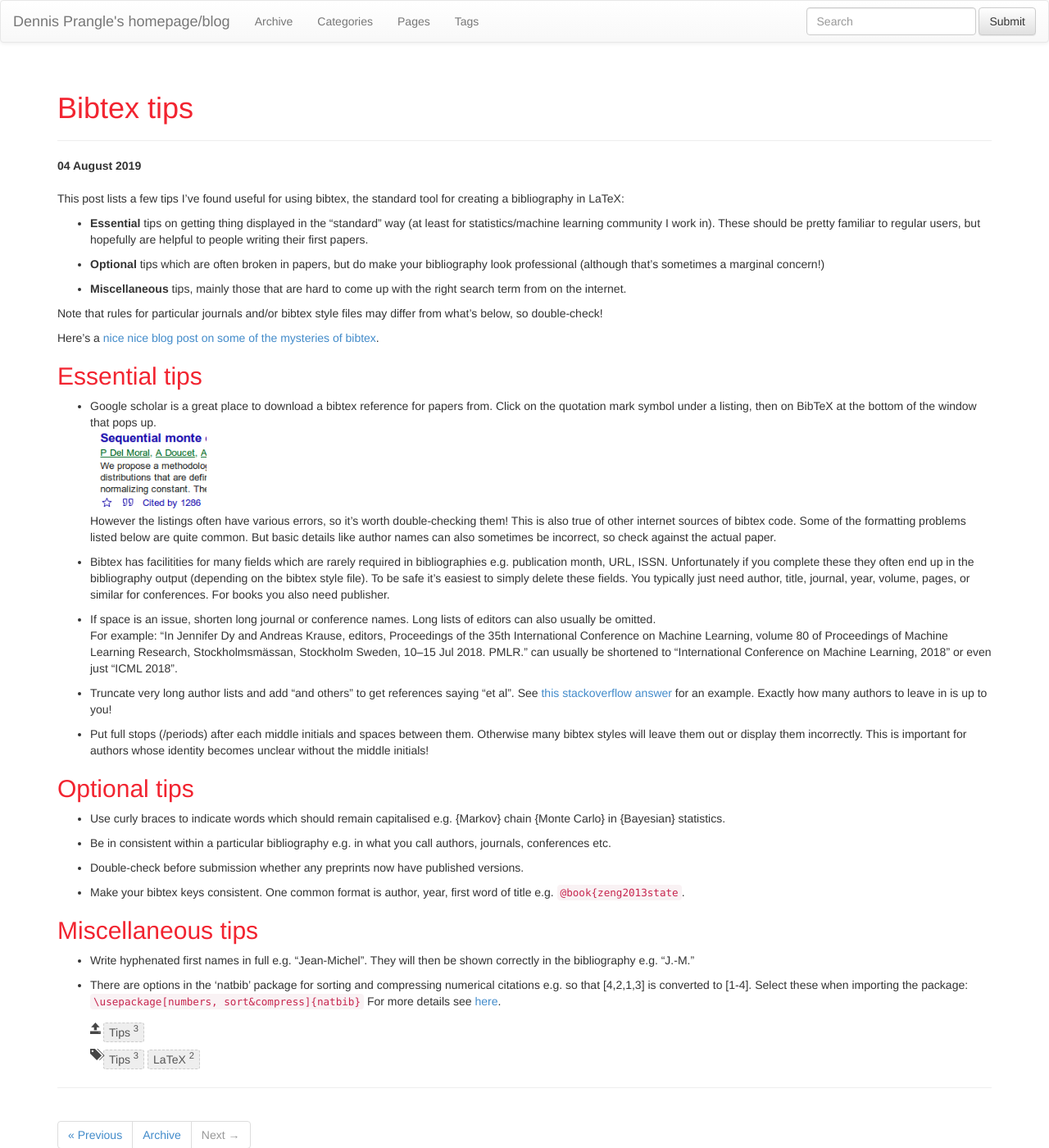
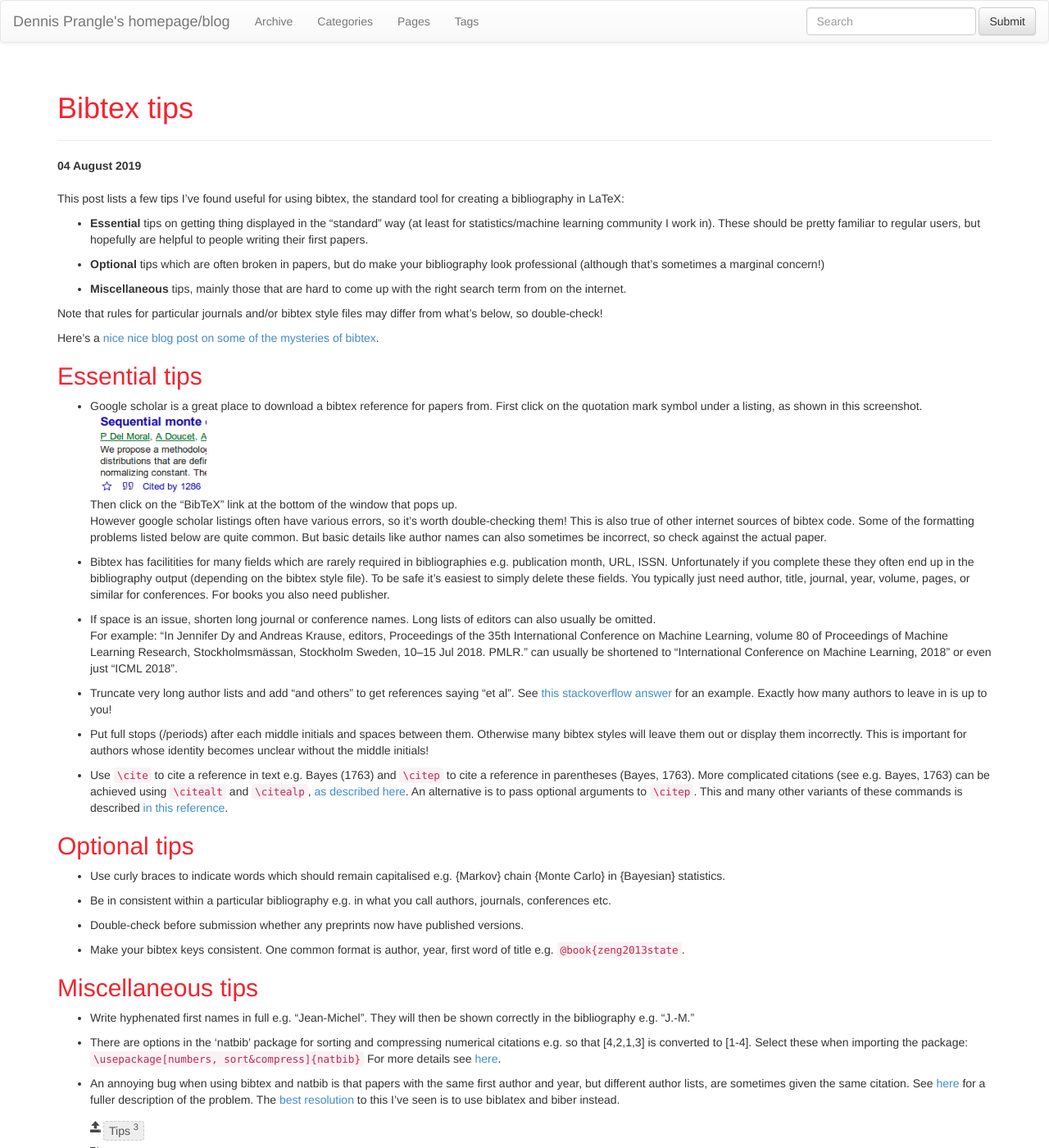
Before and after one commit to dennisprangle/dennisprangle.github.io, a Jekyll site: the page built from _posts/2019-08-04-bibtex.md, in a window 1280 px wide and 1400 px high. Shown: the whole window at 82% size. Built offline with Jekyll 4.4.1, drawn with Linux system fonts in a browser that asks for light colours; nearby versions of some CDN libraries; comment, search, counter and statistics services are not loaded.

Commit message:
Update bibtex post

```diff
--- a/_posts/2019-08-04-bibtex.md
+++ b/_posts/2019-08-04-bibtex.md
@@ -26,9 +26,10 @@ Here's a [nice nice blog post on some of the mysteries of bibtex](https://serial
 ## Essential tips
 
 * Google scholar is a great place to download a bibtex reference for papers from.
-Click on the quotation mark symbol under a listing, then on BibTeX at the bottom of the window that pops up.
+First click on the quotation mark symbol under a listing, as shown in this screenshot.
 ![google scholar screenshot]({{ site.url }}/assets/cite1.png "screenshot"){:height="100px"}
-However the listings often have various errors, so it's worth double-checking them!
+Then click on the "BibTeX" link at the bottom of the window that pops up.
+However google scholar listings often have various errors, so it's worth double-checking them!
 This is also true of other internet sources of bibtex code.
 Some of the formatting problems listed below are quite common.
 But basic details like author names can also sometimes be incorrect,
@@ -57,6 +58,11 @@ Exactly how many authors to leave in is up to you!
 Otherwise many bibtex styles will leave them out or display them incorrectly.
 This is important for authors whose identity becomes unclear without the middle initials!
 
+* Use `\cite` to cite a reference in text e.g. Bayes (1763) and `\citep` to cite a reference in parentheses (Bayes, 1763).
+More complicated citations (see e.g. Bayes, 1763) can be achieved using `\citealt` and `\citealp`, [as described here](https://tex.stackexchange.com/a/102549).
+An alternative is to pass optional arguments to `\citep`.
+This and many other variants of these commands is described [in this reference](http://merkel.texture.rocks/Latex/natbib.php).
+
 ## Optional tips
 
 * Use curly braces to indicate words which should remain capitalised
@@ -79,3 +85,7 @@ They will then be shown correctly in the bibliography e.g. "J.-M."
 e.g. so that [4,2,1,3] is converted to [1-4].
 Select these when importing the package: `\usepackage[numbers, sort&compress]{natbib}`
 For more details see [here](https://texfaq.org/FAQ-citesort).
+
+* An annoying bug when using bibtex and natbib is that papers with the same first author and year, but different author lists, are sometimes given the same citation.
+See [here](https://tex.stackexchange.com/q/310628) for a fuller description of the problem.
+The [best resolution](https://tex.stackexchange.com/a/84982) to this I've seen is to use biblatex and biber instead.
```
